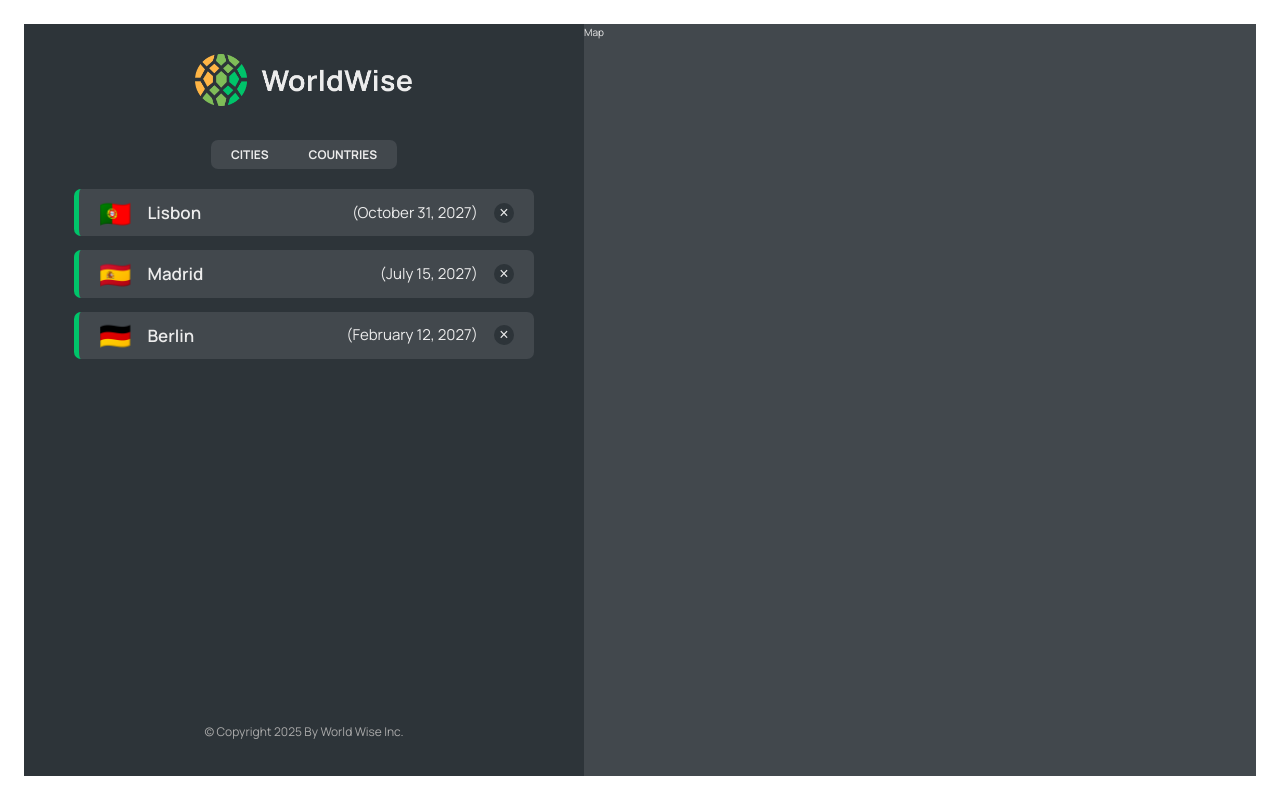
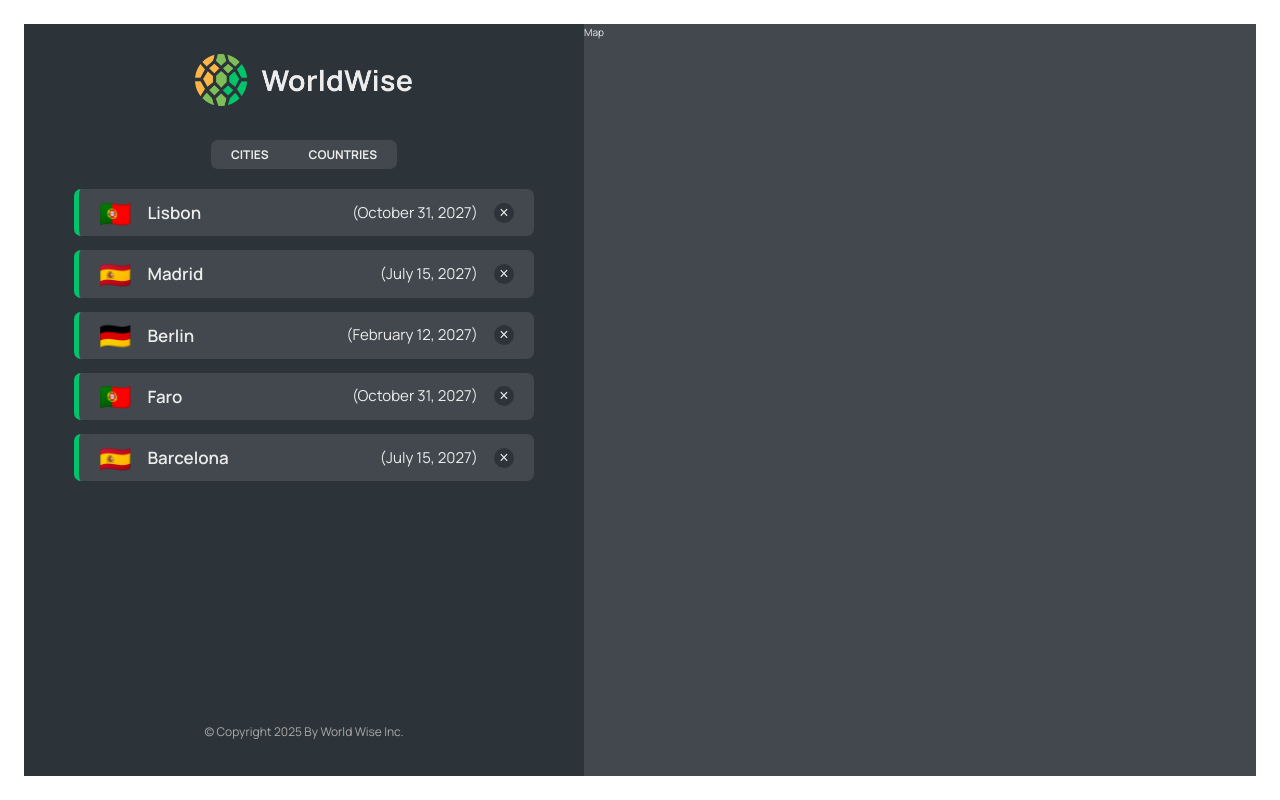
Before and after one commit to gustionusamba24/world-wise, a React (Vite) app: page /app in a window 1280 px wide. Built offline with nearby package versions, Linux system fonts and the light colour scheme; data requests are answered from the project's data file.

Commit message:
feat: implement the country list

```diff
--- a/data/cities.json
+++ b/data/cities.json
@@ -35,6 +35,30 @@
         "lng": 13.376933665713324
       },
       "id": 98443197
+    },
+    {
+      "cityName": "Faro",
+      "country": "Portugal",
+      "emoji": "🇵🇹",
+      "date": "2027-10-31T15:59:59.138Z",
+      "notes": "My favorite city so far!",
+      "position": {
+        "lat": 38.727881642324164,
+        "lng": -9.140900099907554
+      },
+      "id": 5656565656
+    },
+    {
+      "cityName": "Barcelona",
+      "country": "Spain",
+      "emoji": "🇪🇸",
+      "date": "2027-07-15T08:22:53.976Z",
+      "notes": "",
+      "position": {
+        "lat": 40.46635901755316,
+        "lng": -3.7133789062500004
+      },
+      "id": 7171717171
     }
   ]
 }
--- a/src/App.jsx
+++ b/src/App.jsx
@@ -9,6 +9,7 @@
 import AppLayout from "./pages/AppLayout";
 
 import CityList from "./components/CityList";
+import CountryList from "./components/CountryList";
 
 const BASE_URL = "http://localhost:9000";
 
@@ -49,7 +50,10 @@
             path="cities"
             element={<CityList cities={cities} isLoading={isLoading} />}
           />
-          <Route path="countries" element={<p>Countries</p>} />
+          <Route
+            path="countries"
+            element={<CountryList cities={cities} isLoading={isLoading} />}
+          />
           <Route path="form" element={<p>Form</p>} />
         </Route>
         <Route path="*" element={<PageNotFound />} />
--- a/src/components/CityList.jsx
+++ b/src/components/CityList.jsx
@@ -1,4 +1,5 @@
 import React from "react";
+
 import styles from "./CityList.module.css";
 
 import Spinner from "./Spinner";
--- /dev/null
+++ b/src/components/CountryList.jsx
@@ -0,0 +1,34 @@
+import React from "react";
+
+import styles from "./CountryList.module.css";
+
+import Spinner from "./Spinner";
+import CountryItem from "./CountryItem";
+import Message from "./Message";
+
+function CountryList({ cities, isLoading }) {
+  if (isLoading) return <Spinner />;
+
+  if (!cities.length)
+    return (
+      <Message message="Add your first city by clicking on a city on the map" />
+    );
+
+  const countries = cities.reduce((arr, city) => {
+    if (!arr.map((c) => c.country).includes(city.country)) {
+      return [...arr, { country: city.country, emoji: city.emoji }];
+    } else {
+      return arr;
+    }
+  }, []);
+
+  return (
+    <ul className={styles.countryList}>
+      {countries.map((country) => (
+        <CountryItem key={country.country} country={country} />
+      ))}
+    </ul>
+  );
+}
+
+export default CountryList;
```
